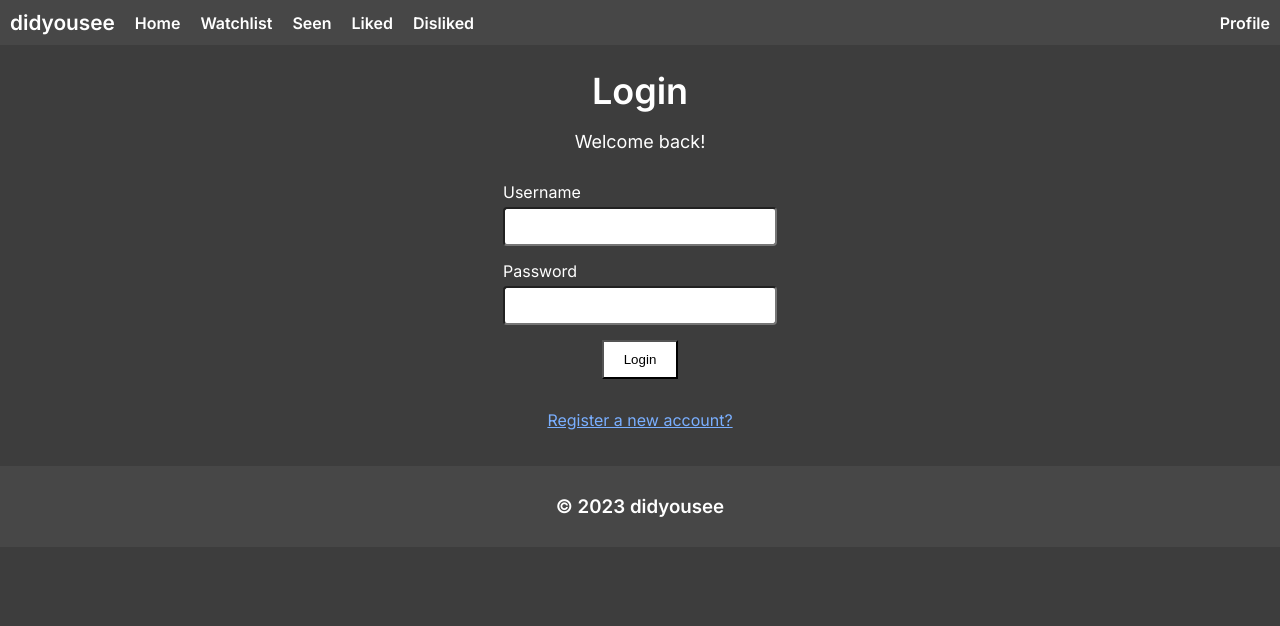
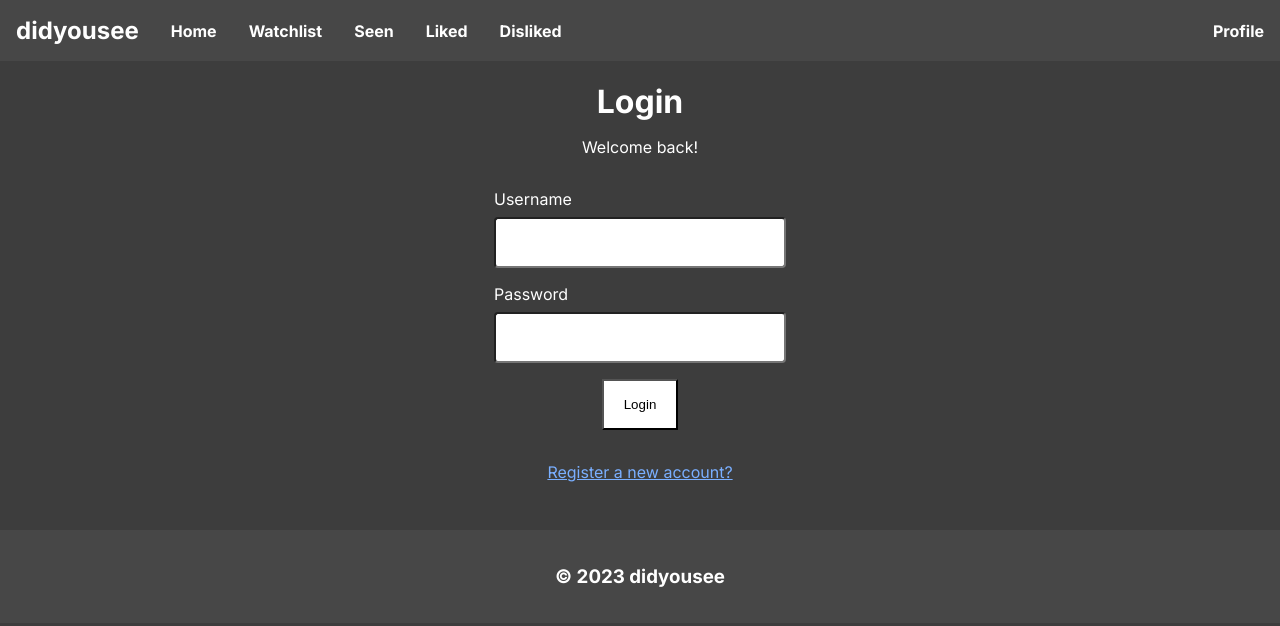
Before and after one commit to petrusmatiros/didyousee, a Vue app: page /login in a window 1280 px wide. Shown: the top 626 px of the page. Built offline with nearby package versions, Linux system fonts and the light colour scheme.

Commit message:
feat: clean up style.css; add CSS variables and modular classes; add search bar animation in homepage

```diff
--- a/index.html
+++ b/index.html
@@ -1,11 +1,18 @@
 <!DOCTYPE html>
 <html>
   <head>
-    <meta charset="utf-8">
+    <meta charset="utf-8" />
     <title>didyousee</title>
-    <link rel="preconnect" href="https://fonts.gstatic.com">
-    <link rel="stylesheet" href="https://fonts.googleapis.com/css2?family=Material+Symbols+Outlined:opsz,wght,FILL,GRAD@20..48,100..700,0..1,-50..200" />
-    <link rel="stylesheet" href="https://fonts.googleapis.com/css2?family=Inter:wght@400;500;600&display=swap">
+    <link
+      rel="stylesheet"
+      href="https://fonts.googleapis.com/css2?family=Material+Symbols+Outlined:opsz,wght,FILL,GRAD@20..48,100..700,0..1,-50..200"
+    />
+    <link rel="preconnect" href="https://fonts.googleapis.com" />
+    <link rel="preconnect" href="https://fonts.gstatic.com" crossorigin />
+    <link
+      href="https://fonts.googleapis.com/css2?family=Inter:wght@100;200;300;400;500;600;700;800;900&display=swap"
+      rel="stylesheet"
+    />
   </head>
   <body>
     <div id="app"></div>
--- a/src/App.vue
+++ b/src/App.vue
@@ -1,5 +1,5 @@
 <template>
-  <nav id="nav">
+  <nav class="flex-row flex-center" id="nav">
     <router-link to="/" class="nav-link" id="logo"><strong>didyousee</strong></router-link>
     <router-link to="/" class="nav-link">Home</router-link>
     <router-link to="/" class="nav-link">Watchlist</router-link>
@@ -9,7 +9,7 @@
     <router-link to="/profile" class="nav-link" id="profile">Profile</router-link>
   </nav>
   <router-view/>
-  <footer id="footer">
+  <footer class="flex-row flex-center" id="footer">
   <h3>© 2023 didyousee</h3>
   </footer>
 </template>
--- a/src/components/MovieCard.vue
+++ b/src/components/MovieCard.vue
@@ -1,7 +1,7 @@
 <template>
     <div class="movie-card" @click="handleClickACB">
       <img :src="movie.poster" alt="Movie Poster" class="movie-poster">
-      <h2>{{ movie.title }}</h2>
+      <h2 class="flex-row">{{ movie.title }}</h2>
     </div>
   </template>
 
--- a/src/style.css
+++ b/src/style.css
@@ -1,39 +1,175 @@
+:root {
+  /* For cards etc */
+  --main: hsl(0, 0%, 14%);
+  --main-hover: hsl(0, 0%, 12%);
+  --main-active: hsl(0, 0%, 10%);
+  /* BG, FG and nav + footer */
+  --bg: hsl(0, 0%, 24%);
+  --bg-light: hsl(0, 0%, 28%);
+  --bg-lighter: hsl(0, 0%, 33%);
+  --fg: hsl(0, 0%, 100%);
+  --black: hsl(0, 0%, 0%);
+  /* Accent colors */
+  --accent: hsl(216, 100%, 74%);
+  --accent-hover: hsl(216, 100%, 70%);
+  --accent-active: hsl(216, 100%, 65%);
+  --accent-logo: hsl(216, 100%, 82%);
+  --accent-logo-shadow: hsla(216, 100%, 82%, 0.5);
+  /* Shadows */
+  --shadow: hsla(0, 0%, 0%, 0.3);
+  --box-shadow: 0 0.125rem 0.5rem var(--shadow);
+  /* Border radius */
+  --border-radius: 0.25rem;
+  /* Font sizes */
+  --font-small: 0.75rem;
+  --font-small-2: 0.8rem;
+  --font-small-3: 0.9rem;
+  --font-medium: 1rem;
+  --font-large: 1.25rem;
+  --font-large-2: 1.5rem;
+  --font-large-3: 2rem;
+  --font-huge: 3rem;
+  /* Font weights */
+  --font-weight-thin: 100;
+  --font-weight-thin-2: 200;
+  --font-weight-light: 300;
+  --font-weight-regular: 400;
+  --font-weight-medium: 500;
+  --font-weight-medium-2: 600;
+  --font-weight-bold: 700;
+  --font-weight-bold-2: 800;
+  --font-weight-black: 900;
+  /* Padding */
+  --padding-small: 0.25rem;
+  --padding-medium: 0.5rem;
+  --padding-medium-2: 0.75rem;
+  --padding-large: 1rem;
+  --padding-large-2: 1.25rem;
+  --padding-large-3: 1.5rem;
+  --padding-huge: 2rem;
+  /* Margin */
+  --margin-small: 0.25rem;
+  --margin-medium: 0.5rem;
+  --margin-medium-2: 0.75rem;
+  --margin-large: 1rem;
+  --margin-large-2: 1.25rem;
+  --margin-large-3: 1.5rem;
+  --margin-large-2: 2rem;
+  /* Input */
+  --input: hsl(0, 0%, 10%);
+  --input-text: hsl(0, 0%, 18%);
+  --input-focus: hsl(0, 0%, 16%);
+}
+
 body {
   min-height: 100% !important;
   height: 100% !important;
   margin: 0;
   box-sizing: border-box;
   font-family: "Inter", sans-serif;
-  color: hsl(0, 0%, 100%);
-  background-color: hsl(0, 0%, 24%);
+  color: var(--fg);
+  background-color: var(--bg);
 }
 
+/* ============= Modular classes ============  */
+.flex-row {
+  display: flex;
+  flex-direction: row;
+}
+
+.flex-col {
+  display: flex;
+  flex-direction: column;
+}
+
+.flex-center {
+  justify-content: center;
+  align-items: center;
+}
+.flex-start {
+  justify-content: start;
+  align-items: start;
+}
+.flex-center-start {
+  justify-content: center;
+  align-items: start;
+}
+/* ============= Modular classes ============  */
+
 a {
-  color: hsl(216, 100%, 74%);
-  transition: all 0.2s cubic-bezier(0.075, 0.82, 0.165, 1);
+  color: var(--accent);
+  transition: all 0.2s cubic-bezier(0.4, 0, 0.2, 1);
 }
 
 a:hover {
-  color: hsl(216, 100%, 70%);
-}
-a:active {
-  color: hsl(216, 100%, 65%);
+  color: var(--accent-hover);
 }
 
-#app {
-  min-height: 100% !important;
-  height: 100% !important;
+a:active {
+  color: var(--accent-active);
 }
 
+/*  ================== Nav ================== */
+#nav {
+  position: sticky;
+  background-color: var(--bg-light);
+  color: var(--fg);
+  padding: var(--padding-large);
+}
 #logo {
-  font-weight: bold;
-  font-size: 1.3rem;
+  font-weight: var(--font-weight-bold);
+  font-size: var(--font-large-2);
+}
+.nav-link {
+  text-decoration: none;
+  color: var(--fg);
+  margin-right: var(--margin-large-2);
+  font-weight: var(--font-weight-bold);
+}
+#profile {
+  margin: 0 0 0 auto;
+}
+/*  ================== Nav END ================== */
+
+/*  ================== Footer END ================== */
+#footer {
+  background-color: var(--bg-light);
+  color: var(--fg);
+  padding: var(--padding-large);
+  margin-top: var(--margin-large-2);
+}
+/*  ================== Footer END ================== */
+
+/*  ================== Home page ================== */
+.homepage {
+  margin-top: var(--margin-large-2);
+  gap: 1rem;
+}
+
+.intro-container {
+  justify-content: center;
+  align-items: center;
+  gap: 0.5rem;
+}
+.intro-container h1 {
+  font-size: var(--font-huge);
+  font-weight: var(--font-weight-black);
+  margin: 0;
+  padding: var(--padding-large);
+  color: var(--accent-logo);
+  text-shadow: 0 0 0.75rem var(--accent-logo-shadow),
+    0 0 0.75rem var(--accent-logo-shadow), 0 0 0.75rem var(--accent-logo-shadow),
+    0 0 0.75rem var(--accent-logo-shadow); /* Glowing effect */
+}
+
+.intro-container p {
+  margin: 0;
+  padding: var(--padding-large);
+  word-wrap: break-word;
 }
 
 .movie-list {
-  display: flex;
   justify-content: center;
-  flex-direction: row;
   flex-wrap: wrap;
   gap: 1rem;
 }
@@ -41,180 +177,113 @@ a:active {
 .movie-card {
   cursor: pointer;
   user-select: none;
-  width: 170px;
-  border-radius: 0.25rem;
-  box-shadow: 0px 2px 5px rgba(0, 0, 0, 0.3);
-  background-color: hsl(0, 0%, 14%);
-  padding: 1rem;
-  transition: all 0.2s cubic-bezier(0.075, 0.82, 0.165, 1);
+  width: 11rem;
+  border-radius: var(--border-radius);
+  box-shadow: var(--box-shadow);
+  background-color: var(--main);
+  padding: var(--padding-large);
+  transition: all 0.2s cubic-bezier(0.4, 0, 0.2, 1);
 }
 
 .movie-card:hover {
-  background-color: hsl(0, 0%, 12%);
+  background-color: var(--main-hover);
   transform: scale(1.05);
 }
 
 .movie-card:active {
-  background-color: hsl(0, 0%, 10%);
+  background-color: var(--main-active);
   transform: scale(0.99);
 }
 
 .movie-card h2 {
   user-select: text;
-  display: flex;
   justify-content: center;
   align-items: center;
-  font-size: 1rem;
-  font-weight: 900;
+  font-size: var(--font-medium);
+  font-weight: var(--font-weight-black);
   text-align: center;
   margin: 0;
-  padding: 1rem 0 1rem 0;
-  color: hsl(0, 0%, 100%);
+  padding: var(--padding-large) 0 var(--padding-large) 0;
+  color: var(--fg);
   vertical-align: middle;
 }
 
 .movie-poster {
   width: 100%;
-  border-radius: 0.25rem;
+  border-radius: var(--border-radius);
+}
+/*  ================== Home page END ================== */
+
+/*  ================== SearchBar END ================== */
+.searchBar {
+  width: 25rem;
+  padding: var(--padding-medium);
+  margin-bottom: var(--margin-large-2);
+  border-radius: var(--border-radius);
+  background-color: var(--input);
+  box-shadow: var(--box-shadow);
+  gap: 0.5rem;
+  transition: all 0.3s cubic-bezier(0.4, 0, 0.2, 1);
 }
 
-.homepage {
-  display: flex;
-  flex-direction: column;
-  align-items: center;
-  justify-content: center;
-  margin-top: 20px;
-  gap:1rem;
-}
-.intro-container {
-  display: flex;
-  flex-direction: column;
-  justify-content: center;
-  align-items: center;
-  gap: 0.5rem;
-}
-.intro-container h1 {
-  font-size: 3rem;
-  font-weight: 900;
-  margin:0;
-  padding:1rem;
-  color: hsl(216,100%,82%);
-  text-shadow: 0 0 12px hsla(216,100%,82%,50%), 0 0 12px hsla(216,100%,82%,50%), 0 0 12px hsla(216,100%,82%,50%),
-    0 0 12px hsla(216,100%,82%,50%); /* Glowing effect */
-}
-
-.intro-container p {
-  margin:0;
-  padding:1rem;
-  word-wrap: break-word;
-}
-
-
-
-.search-bar {
-  display: flex;
-  align-items: center;
-  justify-content: center;
-  width: 45rem;
-  padding: 0.5rem;
-  margin-bottom: 2rem;
-  border-radius: 0.25rem;
-  background-color: hsl(0, 0%, 100%);
-  box-shadow: 0px 2px 5px rgba(0, 0, 0, 0.3);
-  gap: 0.5rem;
+.searchBar--focused {
+  width: 50rem;
 }
 
 .material-symbols-outlined {
   user-select: none;
-  cursor:pointer;
-  padding: 0.25rem;
-  color: #000000;
+  cursor: pointer;
+  padding: var(--padding-small);
+  color: var(--fg);
   font-variation-settings: "FILL" 0, "wght" 500, "GRAD" 0, "opsz" 48;
 }
 
-input[name="searchBar"] {
+input[name="inputSearchBar"] {
+  caret-color: var(--fg);
   width: 100%;
-  padding: 0.75rem;
+  padding: var(--padding-medium-2);
   border: none;
-  border-radius: 0.25rem;
-  font-size: 16px;
+  border-radius: var(--border-radius);
+  font-size: var(--font-medium);
   margin: 0;
+  background-color: var(--input-text);
+  color: var(--fg);
 }
-input[name="searchBar"]:focus {
+input[name="inputSearchBar"]:focus {
   outline: none;
-  background-color: hsl(0, 0%, 95%);
+  background-color: var(--input-focus);
 }
+/*  ================== SearchBar END ================== */
 
-#nav {
-  position: sticky;
-  display: flex;
-  justify-content: start;
-  align-items: center;
-  background-color: #474747;
-  color: white;
-  padding: 10px;
-}
-
-#profile {
-  margin: 0 0 0 auto;
-}
-
-#footer {
-  display: flex;
-  justify-content: center;
-  align-items: center;
-  background-color: #474747;
-  color: white;
-  padding: 10px;
-  margin-top: 20px;
-}
-
-.nav-link {
-  text-decoration: none;
-  color: white;
-  margin-right: 20px;
-  font-weight: bold;
-}
-
-/*  ========= Result ========= */
+/*  ================== Result ================== */
 .result {
-  display: flex;
-  flex-direction: column;
   gap: 1rem;
-  margin: 1rem;
+  margin: var(--margin-large);
 }
 
 .main-info {
-  display: flex;
-  flex-direction: column;
-  padding: 1rem;
+  padding: var(--padding-large);
   gap: 1rem;
-  background-color: hsl(0, 0%, 14%);
-  border-radius: 0.25rem;
+  background-color: var(--main);
+  border-radius: var(--border-radius);
 }
 
 .content {
-  display: flex;
-  flex-direction: row;
-  border-radius: 0.25rem;
-  background-color: hsl(0, 0%, 14%);
-  border-radius: 0.25rem;
+  border-radius: var(--border-radius);
+  background-color: var(--main);
+  border-radius: var(--border-radius);
   gap: 1rem;
 }
 .content img {
   user-select: none;
-  width: 170px;
-  border-radius: 0.25rem;
+  width: 11rem;
+  border-radius: var(--border-radius);
 }
 
 .content-info {
-  display: flex;
-  flex-direction: column;
-  justify-content: start;
-  align-items: start;
-  background-color: hsl(0, 0%, 33%);
-  border-radius: 0.25rem;
-  padding: 1rem;
+  background-color: var(--bg-lighter);
+  border-radius: var(--border-radius);
+  padding: var(--padding-large);
   width: 100%;
   gap: 1rem;
 }
@@ -228,108 +297,90 @@ input[name="searchBar"]:focus {
 }
 
 .list-buttons {
-  display: flex;
-  flex-direction: row;
-  justify-content: center;
-  align-items: center;
   gap: 1rem;
 }
 
 .list-buttons button {
   cursor: pointer;
   user-select: none;
-  padding: 1rem;
-  border-radius: 0.25rem;
-  font-size: 1rem;
-  font-weight: 500;
+  padding: var(--padding-large);
+  border-radius: var(--border-radius);
+  font-size: var(--font-medium);
+  font-weight: var(--font-weight-medium);
   width: 100%;
   border: none;
-  background-color: hsl(0, 0%, 33%);
+  background-color: var(--bg-lighter);
 }
 
 .list-buttons button i {
   user-select: none;
-  color: hsl(0, 0%, 100%);
+  color: var(--fg);
 }
 
 .detailed-info {
-  display: flex;
-  flex-direction: column;
-  padding: 1rem;
+  padding: var(--padding-large);
   gap: 1rem;
-  background-color: hsl(0, 0%, 33%);
-  border-radius: 0.25rem;
-  height: 500px;
+  background-color: var(--bg-lighter);
+  border-radius: var(--border-radius);
+  height: 32rem;
 }
 
 .detailed-info h1 {
-  font-size: 1rem;
+  font-size: var(--font-medium);
   margin: 0;
 }
 
 .detailed-info p {
-  font-size: 0.8rem;
+  font-size: var(--font-small-2);
   margin: 0;
 }
+/*  ================== Result ================== */
 
-/* credentials page ----------------------------------- start */
+/*  ================== Credentials ================== */
 .credentials-container {
-  background-color: hsl(0, 0%, 24%);
-  display: flex;
-  flex-direction: column;
-  justify-content: center;
-  align-items: center;
 }
 
 .credentials-button-container {
-  display: flex;
-  flex-direction: column;
-  justify-content: center;
-  align-items: center;
   width: 100%;
 }
 
 .credentials-title {
-  color: #fff;
-  font-size: 36px;
-  margin-bottom: 0px;
+  color: var(--fg);
+  font-size: var(--font-large-3);
+  margin-bottom: 0;
 }
 
 .credentials-subtitle {
-  color: #fff;
-  font-size: 18px;
-  margin-bottom: 30px;
+  color: var(--fg);
+  font-size: var(--font-medium);
+  margin-bottom: var(--margin-large-2);
 }
 
 .credentials-form {
-  display: flex;
-  flex-direction: column;
-  align-items: start;
-  justify-content: center;
 }
 
 label {
-  color: #fff;
-  margin-bottom: 5px;
+  color: var(--fg);
+  margin-bottom: var(--margin-medium);
 }
 
 input[name="credentials"] {
-  margin-bottom: 15px;
-  padding: 10px;
-  width: 250px;
-  border-radius: 0.25rem;
+  margin-bottom: var(--margin-large);
+  padding: var(--padding-large);
+  width: 16rem;
+  border-radius: var(--border-radius);
   outline: none;
 }
 
 .credentials-submit-button {
-  background-color: #fff;
-  color: #000;
-  padding: 10px 20px;
+  background-color: var(--fg);
+  color: var(--black);
+  padding: var(--padding-large) var(--padding-large-2);
   cursor: pointer;
-  margin-bottom: 15px;
+  margin-bottom: var(--margin-large);
 }
 
 .credentials-link {
-  color: #fff;
+  color: var(--fg);
 }
-/* credentials page ----------------------------------- end */
+/*  ================== Credentials END ================== */
--- a/src/views/Login.vue
+++ b/src/views/Login.vue
@@ -1,13 +1,13 @@
 <template>
-  <div class="credentials-container">
+  <div class="credentials-container flex-col flex-center">
     <h1 class="credentials-title">Login</h1>
     <p class="credentials-subtitle">Welcome back!</p>
-    <form class="credentials-form">
+    <form class="credentials-form flex-col flex-center-start">
       <label for="username">Username</label>
       <input type="text" id="username" name="credentials" required v-model="username" />
       <label for="password">Password</label>
       <input type="password" id="password" name="credentials" required v-model="password" />
-      <div class="credentials-button-container">
+      <div class="credentials-button-container flex-col flex-center">
         <button class="credentials-submit-button" @click="handleLogin">Login</button>
         <p class="credentials-link"><router-link to="/register">Register a new account?</router-link>
         </p>
--- a/src/views/Register.vue
+++ b/src/views/Register.vue
@@ -1,8 +1,8 @@
 <template>
-  <div class="credentials-container">
+  <div class="credentials-container flex-col flex-center">
     <h1 class="credentials-title">Register</h1>
     <p class="credentials-subtitle">Your search for greatness awaits...</p>
-    <form class="credentials-form">
+    <form class="credentials-form flex-col flex-center-start">
       <label for="username">Username</label>
       <input type="text" id="username" name="credentials" required v-model="username" />
       <label for="mail">Mail</label>
@@ -11,7 +11,7 @@
       <input type="text" id="password" name="credentials" required v-model="password" />
       <label for="mail">Confirm password</label>
       <input type="text" id="confirm_password" name="credentials" required v-model="confirm_password" />
-      <div class="credentials-button-container">
+      <div class="credentials-button-container flex-col flex-center">
       <button class="credentials-submit-button" @click="handleCreateAccount">Create account</button>
       <p class="credentials-link"><router-link to="/login">Already have an account?</router-link>
       </p>
```
Also changed, not shown: src/views/Home.vue (+20 -5 lines), src/views/Result.vue (+6 -6 lines).
